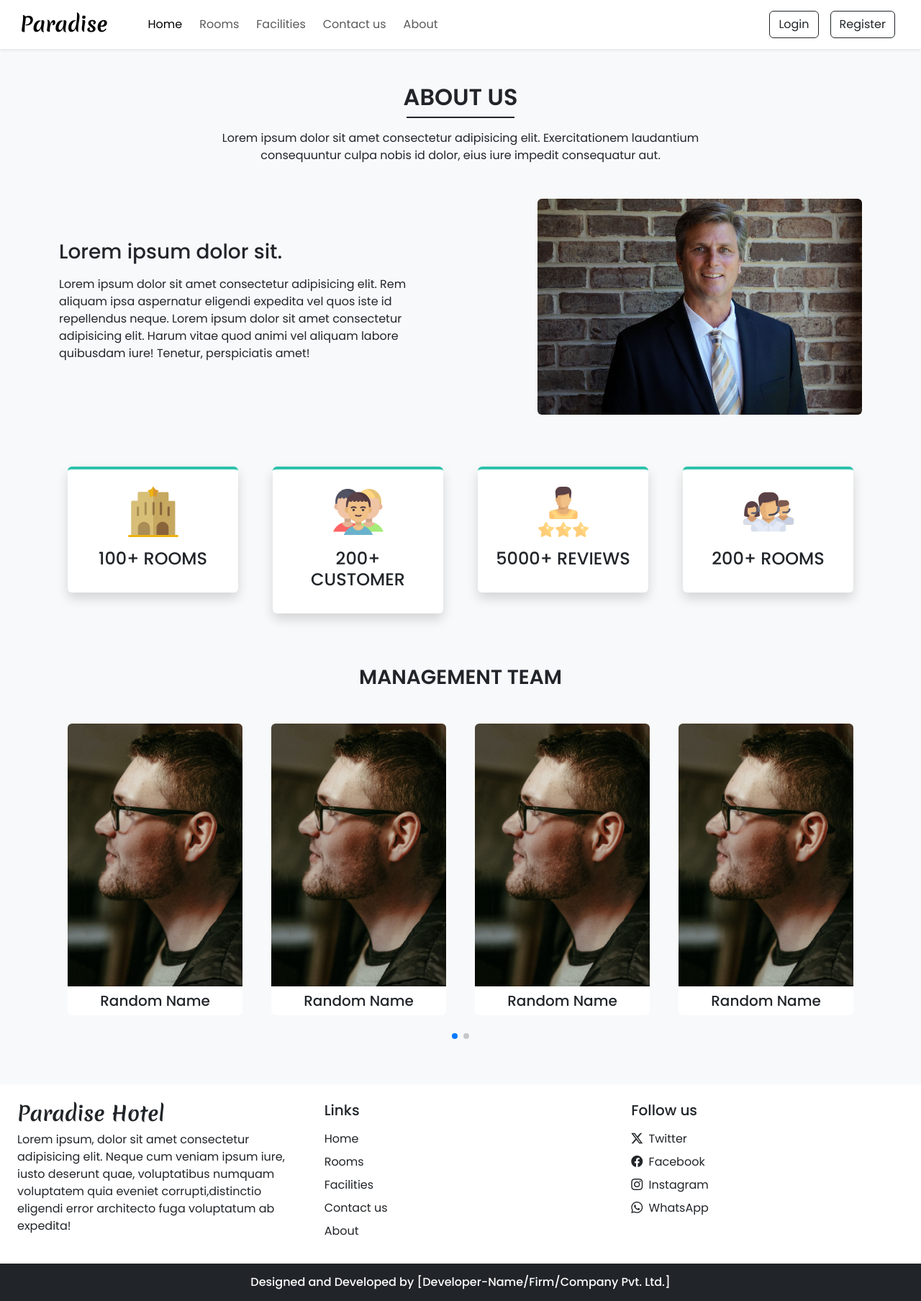
After one commit to vishalvky007/Hotel-booking-website, a PHP site: page /about.php in a window 1280 px wide. The commit adds this page. Shown: the whole page at 72% size. Run offline with PHP 8.4, Linux system fonts and the light colour scheme.

Commit message:
about page added

```diff
--- /dev/null
+++ b/about.php
@@ -0,0 +1,134 @@
+<!DOCTYPE html>
+<html lang="en">
+
+<head>
+  <meta charset="UTF-8">
+  <meta name="viewport" content="width=device-width, initial-scale=1.0">
+  <title>Paradise - ABOUT</title>
+  <link rel="stylesheet" href="https://cdn.jsdelivr.net/npm/swiper@11/swiper-bundle.min.css" />
+  <?php require('include//links.php'); ?>
+  <style>
+    .box {
+      border-top-color: var(--teal) !important;
+    }
+  </style>
+</head>
+
+<body class="bg-light">
+
+  <?php require('include/header.php'); ?>
+
+  <div class="my-5 px-4">
+    <h2 class="fw-bold text-center">ABOUT US</h2>
+    <div class="h-line bg-dark"></div>
+    <p class="text-center mt-3">Lorem ipsum dolor sit amet consectetur adipisicing elit.
+      Exercitationem laudantium <br> consequuntur culpa nobis id dolor,
+      eius iure impedit consequatur aut.</p>
+  </div>
+
+  <div class="container">
+    <div class="row justify-content-between align-items-center">
+      <div class="col-lg-6 col-md-5 mb-4 order-lg-1 order-md-1 order-2">
+        <h3 class="mb-3">Lorem ipsum dolor sit.</h3>
+        <p>
+          Lorem ipsum dolor sit amet consectetur adipisicing elit.
+          Rem aliquam ipsa aspernatur eligendi expedita vel quos
+          iste id repellendus neque. Lorem ipsum dolor sit amet
+          consectetur adipisicing elit. Harum vitae quod animi
+          vel aliquam labore quibusdam iure! Tenetur, perspiciatis amet!
+        </p>
+      </div>
+      <div class="col-lg-5 col-md-5 mb-4 order-lg-2 order-md-2 order-1">
+        <img src="images/about/about.jpg" class="w-100 rounded">
+      </div>
+    </div>
+  </div>
+
+  <div class="container mt-5">
+    <div class="row">
+      <div class="col-lg-3 col-md-6 mb-4 px-4">
+        <div class="bg-white rounded shadow p-4 border-top border-4 text-center box">
+          <img src="images/about/hotel.svg" width="70px">
+          <h4 class="mt-3">100+ ROOMS</h4>
+        </div>
+      </div>
+      <div class="col-lg-3 col-md-6 mb-4 px-4">
+        <div class="bg-white rounded shadow p-4 border-top border-4 text-center box">
+          <img src="images/about/customers.svg" width="70px">
+          <h4 class="mt-3">200+ CUSTOMER</h4>
+        </div>
+      </div>
+      <div class="col-lg-3 col-md-6 mb-4 px-4">
+        <div class="bg-white rounded shadow p-4 border-top border-4 text-center box">
+          <img src="images/about/rating.svg" width="70px">
+          <h4 class="mt-3">5000+ REVIEWS</h4>
+        </div>
+      </div>
+      <div class="col-lg-3 col-md-6 mb-4 px-4">
+        <div class="bg-white rounded shadow p-4 border-top border-4 text-center box">
+          <img src="images/about/staff.svg" width="70px">
+          <h4 class="mt-3">200+ ROOMS</h4>
+        </div>
+      </div>
+    </div>
+  </div>
+
+  <h3 class="my-5 fw-bold text-center">MANAGEMENT TEAM</h3>
+  <div class="container px-4">
+    <div class="swiper mySwiper">
+      <div class="swiper-wrapper mb-5">
+        <div class="swiper-slide bg-white text-center overflow-hidden rounded">
+          <img src="images/about/team.jpg" class="w-100">
+          <h5 class="mt-2">Random Name</h5>
+        </div>
+        <div class="swiper-slide bg-white text-center overflow-hidden rounded">
+          <img src="images/about/team.jpg" class="w-100">
+          <h5 class="mt-2">Random Name</h5>
+        </div>
+        <div class="swiper-slide bg-white text-center overflow-hidden rounded">
+          <img src="images/about/team.jpg" class="w-100">
+          <h5 class="mt-2">Random Name</h5>
+        </div>
+        <div class="swiper-slide bg-white text-center overflow-hidden rounded">
+          <img src="images/about/team.jpg" class="w-100">
+          <h5 class="mt-2">Random Name</h5>
+        </div>
+        <div class="swiper-slide bg-white text-center overflow-hidden rounded">
+          <img src="images/about/team.jpg" class="w-100">
+          <h5 class="mt-2">Random Name</h5>
+        </div>
+      </div>
+      <div class="swiper-pagination"></div>
+    </div>
+  </div>
+
+  <?php require('include/footer.php'); ?>
+
+  <script src="https://cdn.jsdelivr.net/npm/swiper@11/swiper-bundle.min.js"></script>
+
+  <script>
+    var swiper = new Swiper(".mySwiper", {
+      slidesPerView: 4,
+      spaceBetween: 40,
+      pagination: {
+        el: ".swiper-pagination",
+      },
+      breakpoints: {
+        320: {
+          slidesPerView: 1,
+        },
+        640: {
+          slidesPerView: 2,
+        },
+        768: {
+          slidesPerView: 3,
+        },
+        1024: {
+          slidesPerView: 4,
+        }
+      }
+    });
+  </script>
+</body>
+
+</html>
--- a/facilities.php
+++ b/facilities.php
@@ -5,7 +5,6 @@
   <meta charset="UTF-8">
   <meta name="viewport" content="width=device-width, initial-scale=1.0">
   <title>Paradise - FACILITIES</title>
-  <link rel="stylesheet" href="https://cdn.jsdelivr.net/npm/swiper@11/swiper-bundle.min.css" />
   <?php require('include//links.php'); ?>
   <style>
     .pop:hover {
--- a/include/header.php
+++ b/include/header.php
@@ -20,7 +20,7 @@
             <a class="nav-link me-2" href="#">Contact us</a>
           </li>
           <li class="nav-item">
-            <a class="nav-link" href="#">About</a>
+            <a class="nav-link" href="about.php">About</a>
           </li>
         </ul>
         <div class="d-flex">
```
Also changed, not shown: images/about/team.jpg (renamed from images/about/IMG_17352.jpg).
